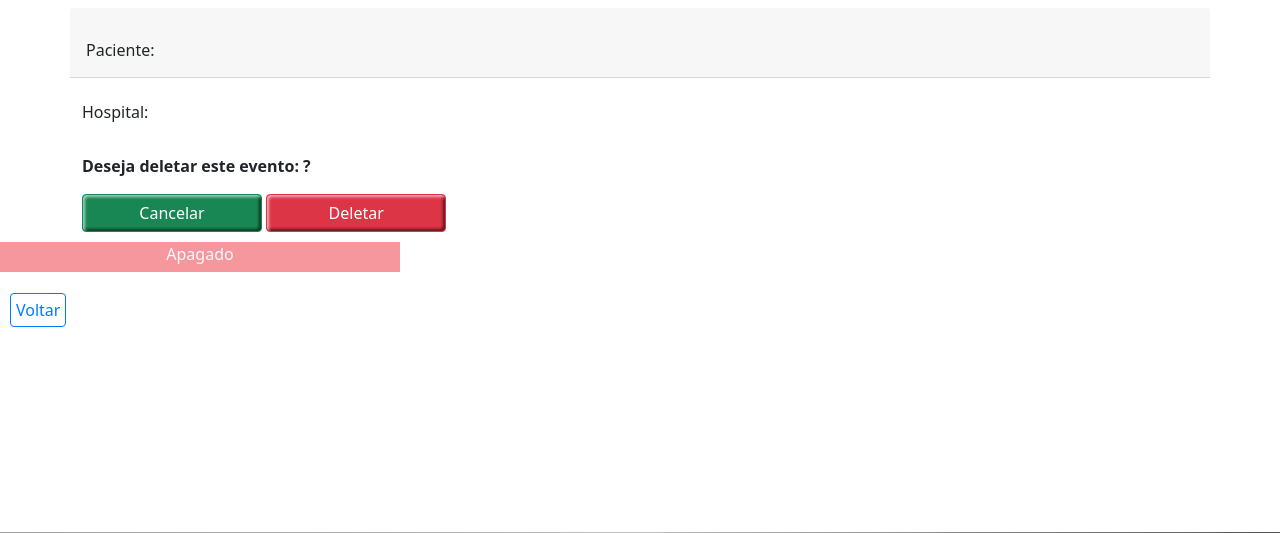
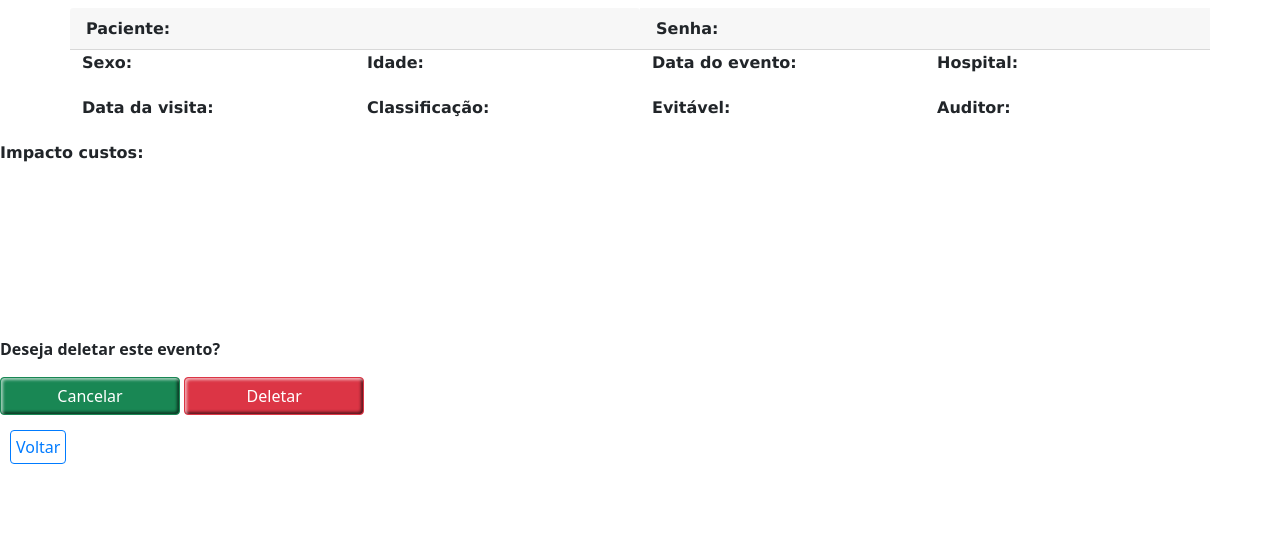
Before and after one commit to crisppi/EventoFull, a PHP site: page /show_evento.php in a window 1280 px wide. Shown: the part 125-658 px from the top of the page. Run offline with PHP 8.4, Linux system fonts and the light colour scheme; tables that the repository leaves empty or names only in its code hold one stand-in row (values such as "Sample post").

Commit message:
07/01 (1)

```diff
--- a/css/style.css
+++ b/css/style.css
@@ -290,17 +290,21 @@
 
 /* TABELA DE SHOW    */
 
-.show span {
-    font-size: 1.2em;
-    font-family: 'Segoe UI', Tahoma, Geneva, Verdana, sans-serif;
+.divShow {
+    margin-bottom: 20px;
+}
+
+.show {
+    font-size: 1.0em;
+    font-family: Verdana, Arial, Helvetica, sans-serif;
     font-weight: 600;
 
 }
 
 .show-dados {
-    font-size: 2.2em;
-    font-family: 'Segoe UI', Tahoma, Geneva, Verdana, sans-serif;
-    font-weight: 400;
+    font-size: 0.9em;
+    font-family: Verdana, Arial, Helvetica, sans-serif;
+    font-weight: 300;
 
 }
 
--- a/edit_evento.php
+++ b/edit_evento.php
@@ -1,5 +1,4 @@
 <?php
-require_once("models/usuario.php");
 require_once("models/evento.php");
 require_once("dao/eventoDao.php");
 require_once("templates/header.php");
@@ -26,8 +25,8 @@ $evento = $eventoDao->findById($id_evento);
                 <input type="hidden" class="form-control" id="id_evento" name="id_evento" value="<?= $evento->id_evento ?>" placeholder="ID">
 
                 <div class="form-group col-sm-4">
-                    <label for="evento_ant">evento</label>
-                    <input type="text" class="form-control" id="evento_ant" value="<?= $evento->paciente ?>" name="evento_ant" placeholder="Digite o nome" required>
+                    <label for="paciente">Paciente</label>
+                    <input type="text" class="form-control" id="paciente" value="<?= $evento->paciente ?>" name="paciente" placeholder="Digite o nome">
                 </div>
 
                 <br>
--- a/formularios/form_list_evento.php
+++ b/formularios/form_list_evento.php
@@ -148,6 +148,10 @@
         echo " </ul>";
         echo "</nav>";
         echo "</div>"; ?>
+<div>
+    <hr>
+    <a class="btn btn-success styled" style="margin-left:120px" href="cad_evento.php">Novo Evento</a>
+</div>
 </body>
 
 <script>
--- a/show_evento.php
+++ b/show_evento.php
@@ -26,31 +26,109 @@ $evento = $eventoDao->findById($id_evento);
 
     <div class="form-group row">
 
-        <div class="card-header" id="show-paciente">
+        <div class="card-header form-group col-sm-6" id="show-paciente">
             <span class="card-title bold show">Paciente: </span>
             <span class="card-title bold show-dados"><?= $evento->paciente ?></span>
             <br>
         </div>
-        <div id="show-hospital">
+        <div class="card-header form-group col-sm-6" id="show-senha">
+            <span class="card-title bold show">Senha: </span>
+            <span class="card-title bold show-dados"><?= $evento->senha ?></span>
+            <br>
+        </div>
+
+    </div>
+    <div class="form-group row">
+
+        <div class="form-group col-sm-3 divShow" id="show-sexo">
+            <span class="card-title bold show">Sexo:</span>
+            <span class="show-dados" class="card-title bold"><?= $evento->sexo ?></span>
+            <br>
+        </div>
+        <div class="form-group col-sm-3 " id="show-idade">
+            <span class="card-title bold show">Idade:</span>
+            <span class="show-dados" class="card-title bold"><?= $evento->idade ?></span>
+            <br>
+        </div>
+        <div class="form-group col-sm-3 " id="show-data_evento">
+            <span class="card-title bold show">Data do evento:</span>
+            <span class="show-dados" class="card-title bold"><?= $evento->data_evento ?></span>
+            <br>
+        </div>
+        <div class="form-group col-sm-3 " id="show-hospital">
             <span class="card-title bold show">Hospital:</span>
             <span class="show-dados" class="card-title bold"><?= $evento->hospital ?></span>
             <br>
         </div>
+    </div>
 
+    <div class="form-group row">
+        <div class="form-group col-sm-3 divShow" id="show-visita">
+            <span class="card-title bold show">Data da visita:</span>
+            <span class="show-dados" class="card-title bold"><?= $evento->data_visita ?></span>
+            <br>
+        </div>
+        <div class="form-group col-sm-3 " id="show-classificacao">
+            <span class="card-title bold show">Classificação:</span>
+            <span class="show-dados" class="card-title bold"><?= $evento->classificacao ?></span>
+            <br>
+        </div>
+        <div class="form-group col-sm-3 " id="show-evitavel">
+            <span class="card-title bold show">Evitável:</span>
+            <span class="show-dados" class="card-title bold"><?= $evento->evitavel ?></span>
+            <br>
+        </div>
+        <div class="form-group col-sm-3 " id="show-auditor">
+            <span class="card-title bold show">Auditor:</span>
+            <span class="show-dados" class="card-title bold"><?= $evento->auditor ?></span>
+            <br>
+        </div>
+    </div>
+
+    <?php if (($evento->rel_evento != "")) {
+    ?><div class="form-group row">
+            <div class="form-group col-sm-12 divShow" id="show-relat">
+                <span class="card-title bold show">Relatório Evento:</span>
+                <span class="show-dados" class="card-title bold"><?= $evento->rel_evento ?></span>
+                <br>
+            </div>
+        <?php };   ?>
+        </div>
+
+        <div class="form-group col-sm-3 divShow" id="show-impacto">
+            <span class="card-title bold show">Impacto custos:</span>
+            <span class="show-dados" class="card-title bold"><?= $evento->impacto ?></span>
+            <br>
+        </div>
+        <?php if (($evento->rel_impacto != "")) {
+        ?><div class="form-group row">
+                <div class="form-group col-sm-12 " id="show-relat">
+                    <span class="card-title bold show">Relatório Impacto:</span>
+                    <span class="show-dados" class="card-title bold"><?= $evento->rel_evento ?></span>
+                    <br>
+                </div>
+
+            </div>
+        <?php };   ?>
 
 
 </div>
 <br>
+<br>
+<br>
+<br>
+<br>
+<hr>
 <div id="id-confirmacao" class="btn_acoes visible">
-        <p style="font-weight: bold; font-size:1.0em">Deseja deletar este evento: <?= $evento->paciente ?>?</p>
+    <p style="font-weight: bold; font-size:1.0em">Deseja deletar este evento?</p>
     <button class="btn btn-success styled" onclick=cancelar() type="button" id="cancelar" name="cancelar">Cancelar</button>
     <button class="btn btn-danger styled" onclick=deletar() value="default" type="button" id="deletar-btn" name="deletar">Deletar</button>
 </div>
 </div>
 <!-- mensagem de apagar -->
-<div styled="margin:0 auto" class="mensagem-apgar">
+<!-- <div styled="margin:0 auto" class="mensagem-apgar">
     <p styled="margin:0 auto">Apagado</p>
-</div>
+</div> -->
 <?php include_once("diversos/backbtn_evento.php"); ?>
 <script>
     function apareceOpcoes() {
```
Also changed, not shown: process_evento.php (+22 -22 lines). Lines whose indentation alone changed are shown as unchanged.
